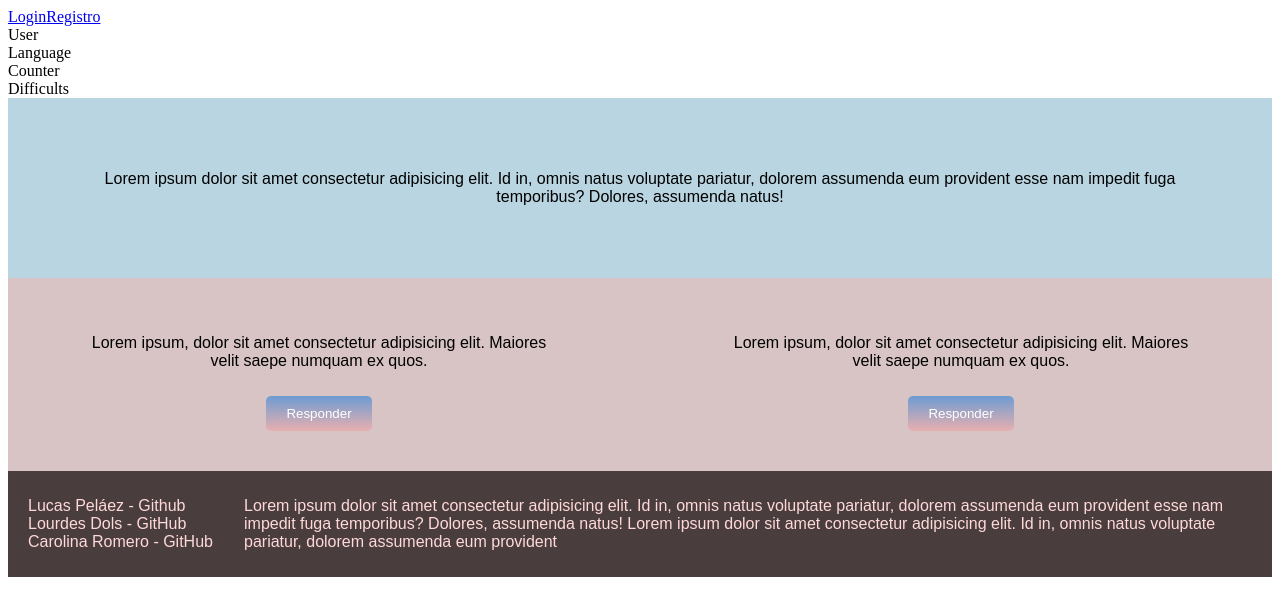
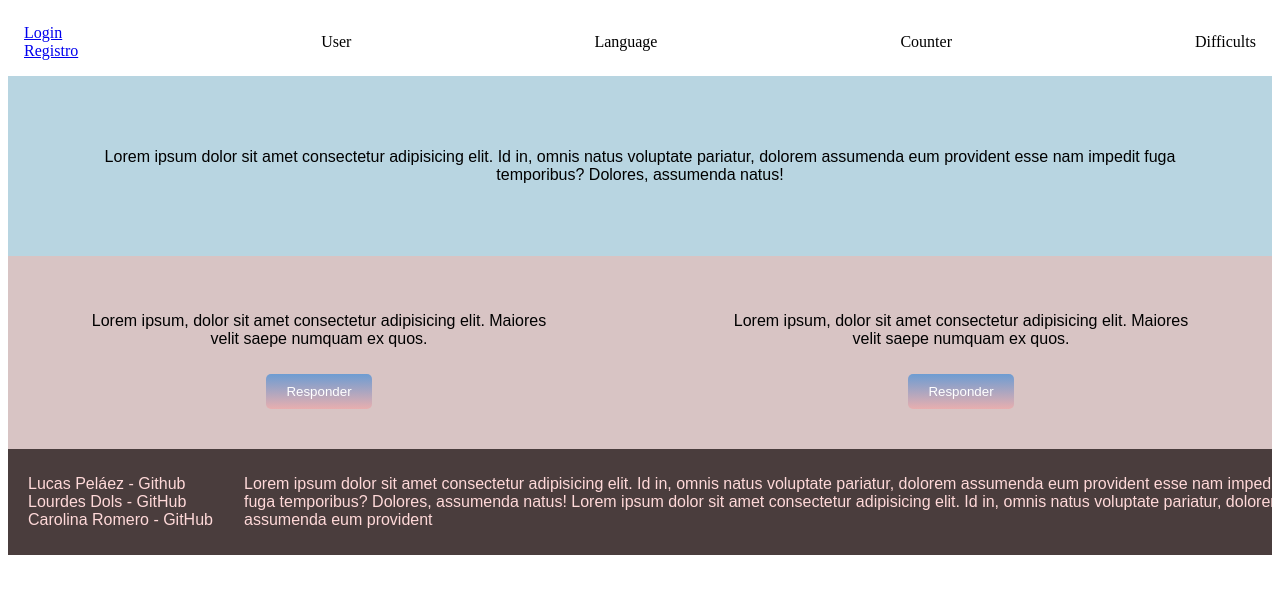
Before and after one commit to Carol-88/BenkyoDevsv2, a Next.js app in the folder client-benkyo/: page /App in a window 1280 px wide. Shown: the top 616 px of the page. Built offline with nearby package versions, Linux system fonts and the light colour scheme.

Commit message:
inicio styles de header y hagoun global para el reset

```diff
--- a/client-benkyo/src/components/answer/answer.module.css
+++ b/client-benkyo/src/components/answer/answer.module.css
@@ -4,6 +4,7 @@
     gap: 20px;
     background-color: #D8C4C4;
     font-family: Arial, Helvetica, sans-serif;
+
   }
 
   .text {
--- a/client-benkyo/src/components/footer/footer.module.css
+++ b/client-benkyo/src/components/footer/footer.module.css
@@ -5,6 +5,7 @@
     grid-template-columns: 200px 1fr;
     padding: 10px 20px;
     gap: 1rem;
+    width: 100%;
     font-family: Arial, Helvetica, sans-serif;
   }
 
--- a/client-benkyo/src/components/header/Header.jsx
+++ b/client-benkyo/src/components/header/Header.jsx
@@ -4,13 +4,18 @@ import User from './User';
 import Language from './Language';
 import Counter from './Counter';
 import Difficults from './Difficults';
+import styles from './header.module.css'
 
 const Header = () => {
 
   return (
-    <div>
+    <div className={styles.header}>
+      <div>
       <Link href="/loginpage">Login</Link>
+      <br/>
       <Link href="/register">Registro</Link>
+      </div>
+
       <User/>
       <Language/>
       <Counter/>
--- /dev/null
+++ b/client-benkyo/src/components/header/header.module.css
@@ -0,0 +1,8 @@
+.header {
+    display: flex;
+    justify-content: space-between;
+    align-items: center;
+    width: 100%;
+    padding: 1rem; /* Ajusta el padding según sea necesario */
+    box-sizing: border-box;
+  }
--- a/client-benkyo/src/pages/App.js
+++ b/client-benkyo/src/pages/App.js
@@ -2,14 +2,15 @@ import React from 'react'
 import Game from '@/components/game/Game'
 import Header from '@/components/header/Header'
 import Footer from '@/components/footer/Footer'
+import styles from './global.module.css'
 
 const App = () => {
   return (
-    <>
+    <div className={styles.globalreset}>
       <Header/>
       <Game/>
       <Footer/>
-    </>
+    </div>
   )
 }
 
--- /dev/null
+++ b/client-benkyo/src/pages/global.module.css
@@ -0,0 +1,7 @@
+.globalreset {
+    height: 100%;
+    width: 100%;
+    margin: 0;
+    padding: 0;
+    overflow: hidden;
+  }
```
